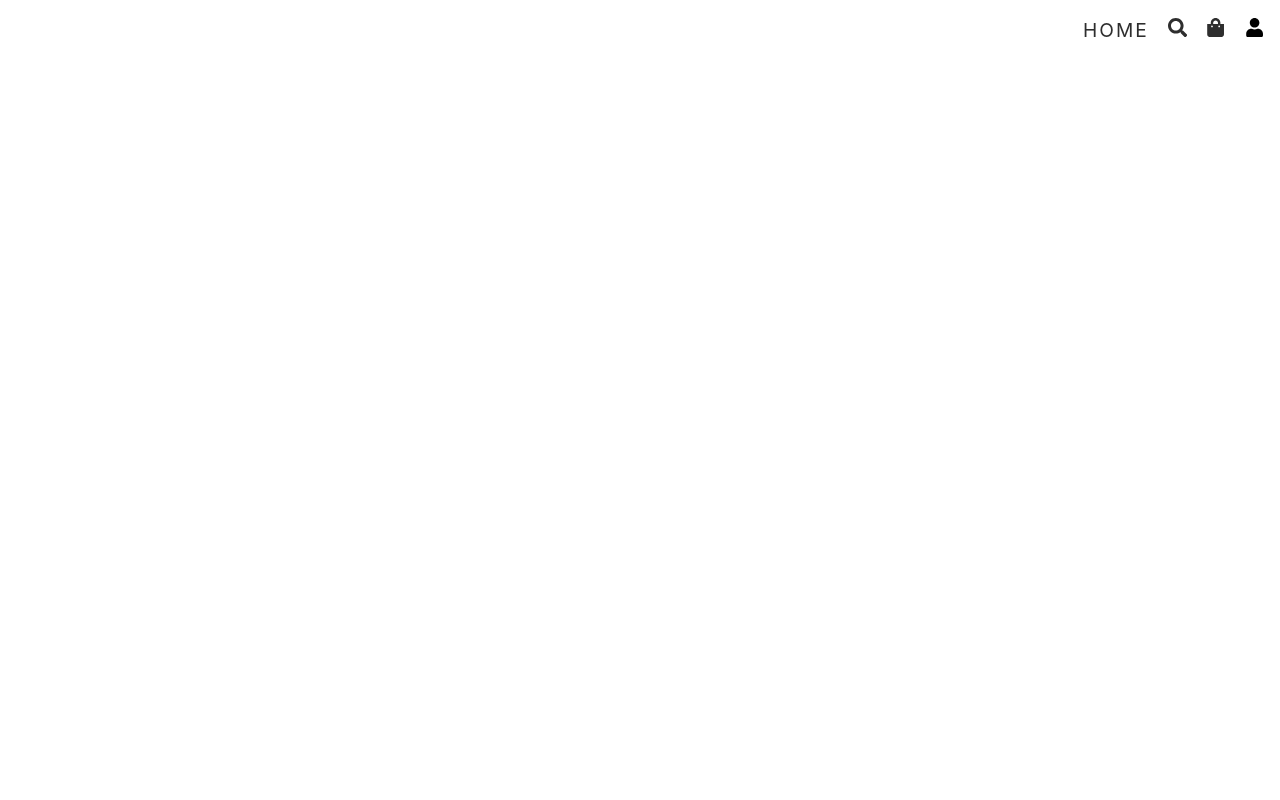
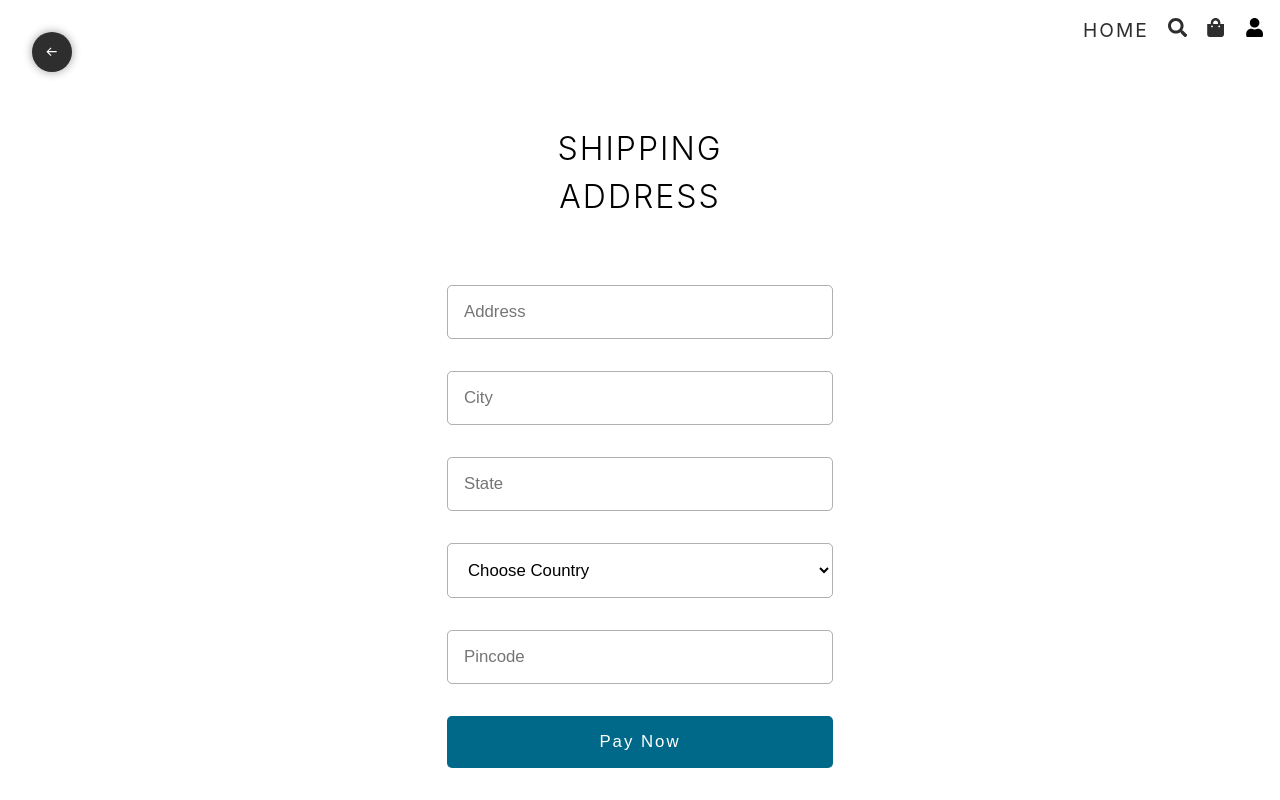
Before and after one commit to Kuwar20/Ecom-Frontend-P5, a React (Vite) app in the folder ecommerce-frontend/: page /shipping in a window 1280 px wide. Before the commit this address had no page. Built offline with nearby package versions, Linux system fonts and the light colour scheme.

Commit message:
Add Shipping and Login pages

```diff
--- a/ecommerce-frontend/src/App.tsx
+++ b/ecommerce-frontend/src/App.tsx
@@ -6,7 +6,7 @@
 const Home = lazy(() => import("./pages/Home"));
 const Search = lazy(() => import("./pages/Search"));
 const Cart = lazy(() => import("./pages/Cart"));
-
+const Shipping = lazy(() => import("./pages/Shipping"));
 // Admin Routes Imports
 const Dashboard = lazy(() => import("./pages/admin/dashboard"));
 const Products = lazy(() => import("./pages/admin/products"));
@@ -39,6 +39,11 @@
           <Route path="/" element={<Home />} />
           <Route path="/search" element={<Search />} />
           <Route path="/cart" element={<Cart />} />
+
+          {/* Login */}
+          <Route>
+            <Route path="/shipping" element={<Shipping />} />
+          </Route>
 
           {/* Admin Routes */}
           <Route
--- /dev/null
+++ b/ecommerce-frontend/src/pages/Shipping.tsx
@@ -0,0 +1,79 @@
+import { ChangeEvent, useState } from "react";
+import { BiArrowBack } from "react-icons/bi";
+import { useNavigate } from "react-router-dom";
+
+const Shipping = () => {
+
+    const navigate = useNavigate();
+
+    const [shippingInfo, setShippingInfo] = useState({
+        address: "",
+        city: "",
+        state: "",
+        country: "",
+        pincode: "",
+    });
+
+    const changeHandler = (
+        e: ChangeEvent<HTMLInputElement | HTMLSelectElement>
+    ) => {
+        setShippingInfo(prev => ({ ...prev, [e.target.name]: e.target.value }));
+    };
+
+    return (
+        <div className="shipping">
+            <button className="back-btn" onClick={() => navigate("/cart")}>
+                <BiArrowBack />
+            </button>
+            <form>
+                <h1>Shipping Address</h1>
+                <input
+                    required
+                    type="text"
+                    placeholder="Address"
+                    name="address"
+                    value={shippingInfo.address}
+                    onChange={changeHandler}
+                />
+                <input
+                    required
+                    type="text"
+                    placeholder="City"
+                    name="city"
+                    value={shippingInfo.city}
+                    onChange={changeHandler}
+                />
+                <input
+                    required
+                    type="text"
+                    placeholder="State"
+                    name="state"
+                    value={shippingInfo.state}
+                    onChange={changeHandler}
+                />
+                <select
+                    name="country"
+                    required
+                    value={shippingInfo.country}
+                    onChange={changeHandler}
+                >
+                    <option value="">Choose Country</option>
+                    <option value="India">India</option>
+                    <option value="Bhutan">Bhutan</option>
+                    <option value="USA">USA</option>
+                </select>
+                <input
+                    required
+                    type="number"
+                    placeholder="Pincode"
+                    name="pincode"
+                    value={shippingInfo.pincode}
+                    onChange={changeHandler}
+                />
+                <button type="submit">Pay Now</button>
+            </form>
+        </div>
+    );
+};
+
+export default Shipping;
--- /dev/null
+++ b/ecommerce-frontend/src/styles/_shipping.scss
@@ -0,0 +1,58 @@
+.shipping {
+    @include flex;
+
+    .back-btn {
+        @include square(2.5rem);
+        background-color: $color2;
+        color: $color1;
+        @include flex;
+        position: fixed;
+        top: 2rem;
+        left: 2rem;
+        border-radius: 100%;
+        border: none;
+        outline: none;
+        cursor: pointer;
+        @include baseShadow;
+
+        svg {
+            transition: all 0.3s;
+        }
+
+        &:hover svg {
+            translate: -0.25rem;
+        }
+    }
+
+    >form {
+        max-width: 450px;
+        width: 100%;
+        @include flex(column, center, stretch, 2rem);
+        padding: 2rem;
+
+        >h1 {
+            @include heading(2px);
+            margin: 2rem;
+            text-align: center;
+        }
+
+        >input,
+        >select {
+            @include inputStyle;
+            border: 1px solid rgba(31, 31, 31, 0.351);
+            font-size: 1.05rem;
+            border-radius: 5px;
+        }
+
+        >button {
+            @include btn(1rem, $color3, $color1);
+            border-radius: 5px;
+            font-size: 1.05rem;
+            letter-spacing: 2px;
+
+            &:hover {
+                opacity: 0.8;
+            }
+        }
+    }
+}
--- a/ecommerce-frontend/src/styles/admin-styles/_mixin.scss
+++ b/ecommerce-frontend/src/styles/admin-styles/_mixin.scss
@@ -43,6 +43,15 @@
   width: $s;
 }
 
+@mixin btn($p: 0.5rem 1rem, $bg , $color) {
+  cursor: pointer;
+  border: none;
+  outline: none;
+  padding: $p;
+  background-color: $bg;
+  color: $color;
+}
+
 @mixin baseShadow() {
   box-shadow: 0 0 10px rgba(0, 0, 0, 0.384);
 }
--- a/ecommerce-frontend/src/styles/app.scss
+++ b/ecommerce-frontend/src/styles/app.scss
@@ -36,6 +36,8 @@
 
 @import "_home";
 @import "_cart.scss";
+@import "_shipping.scss";
+@import "_login.scss";
 @import "admin-styles/dashboard";
 @import "admin-styles/products";
 @import "admin-styles/chart";
```
Also changed, not shown: ecommerce-frontend/src/pages/Login.tsx (added, +7 -0 lines), ecommerce-frontend/src/styles/_login.scss (added).
